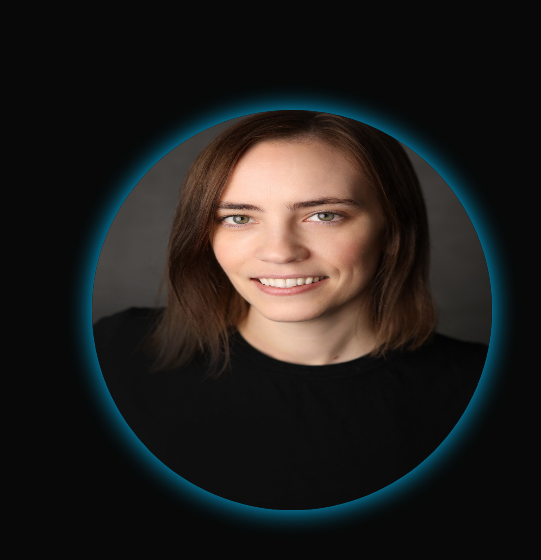
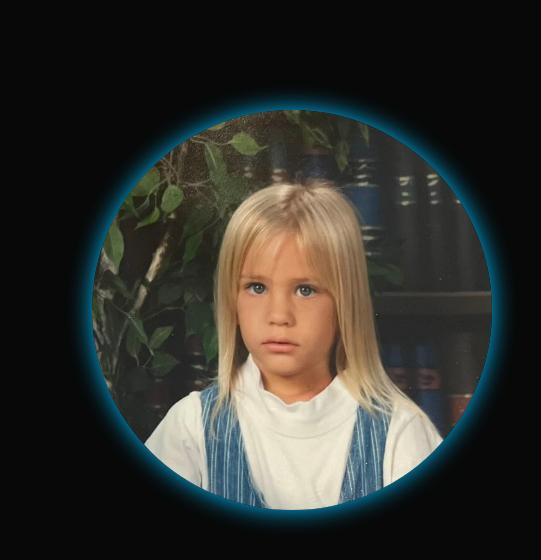
Before and after one commit to Modrakas/PORTFOLIO-WEBSITE-1, a plain HTML site: page index.html in a window 1280 px wide. Shown: the part 88-648 px from the top of the page, 634-1175 px from the left. Drawn offline with Linux system fonts and the light colour scheme.

Commit message:
Update index.html

```diff
--- a/index.html
+++ b/index.html
@@ -42,7 +42,7 @@
                 </div>
             </div>
             <div class="home__img">
-                <img src="./images/me.JPG" alt="image">
+                <img src="./images/me1.jpeg" alt="image">
             </div>
          </section>
 <!---------     about section       --------->
```
